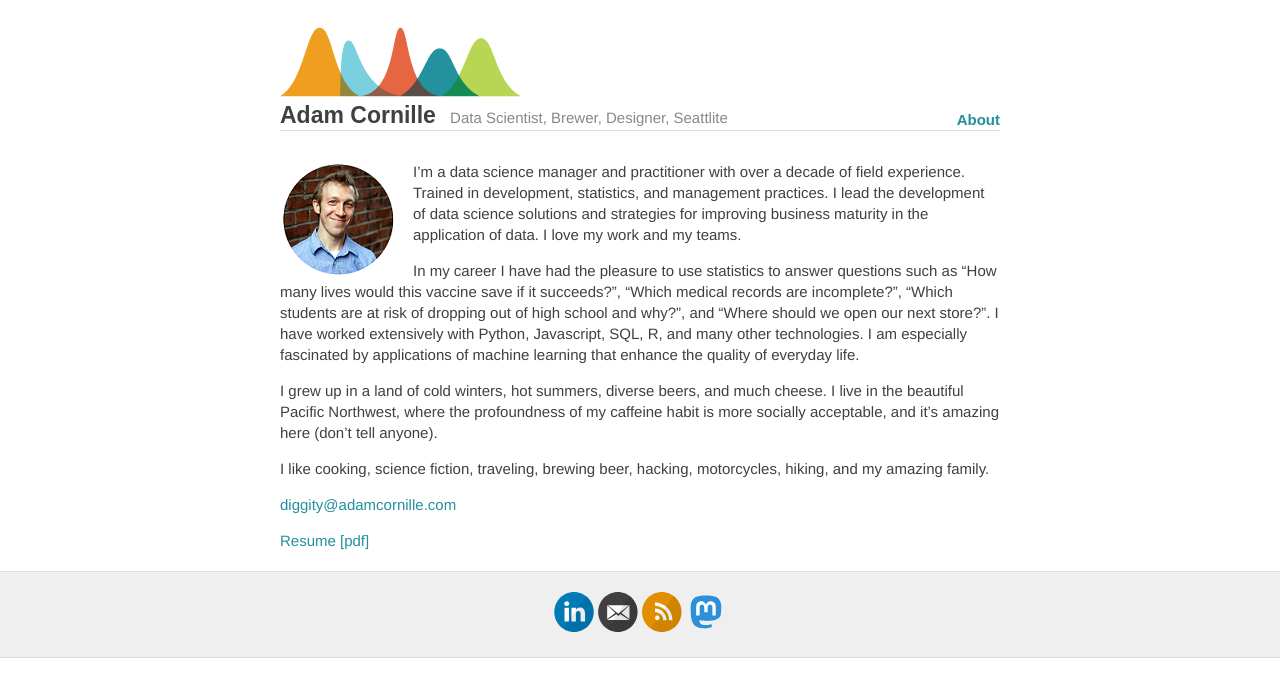
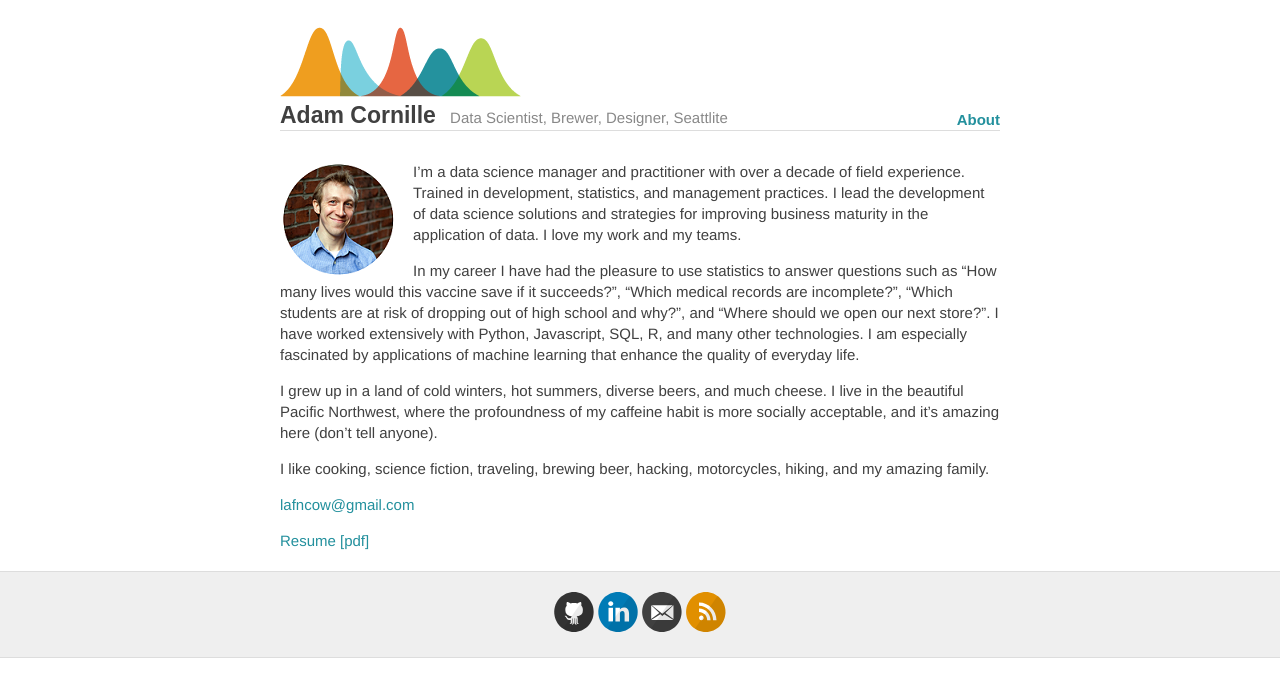
Before and after one commit to lafncow/lafncow.github.io, a Jekyll site: the page built from about.md, in a window 1280 px wide. Shown: the top 697 px of the page. Built offline with Jekyll 4.4.1, drawn with Linux system fonts in a browser that asks for light colours.

Commit message:
email, tracking removal

```diff
--- a/_config.yml
+++ b/_config.yml
@@ -18,17 +18,17 @@ avatar: /images/headerImage.png
 # Includes an icon in the footer for each username you enter
 footer-links:
   dribbble:
-  email: diggity+website@adamcornille.com
+  email: lafncow+website@gmail.com
   facebook:
   flickr:
-  github:
+  github: https://github.com/lafncow
   instagram:
   bitcoin: 1CGn1XZJi3tidEPMcFSsvu6x8c33woGvto
   linkedin: adam-cornille-8aa689b
   pinterest:
   rss: rss # just type anything here for a working RSS icon, make sure you set the "url" above!
-  twitter: lafncow
-  mastodon: "https://mastodon.social/@lafncow"
+  twitter:
+  mastodon:
   stackoverflow: # your stackoverflow profile, e.g. "users/50476/bart-kiers"
   youtube: # channel/<your_long_string> or user/<user-name>
   googleplus: # anything in your profile username that comes after plus.google.com/
--- a/_layouts/default.html
+++ b/_layouts/default.html
@@ -93,11 +93,6 @@
         //Apply A/B tests
         abTestValues = abTesting.showABtests(abTests);
       {% endif %}
-
-      {% if site.google_analytics %}
-        //Google Analytics
-        {% include analytics.js %}
-      {% endif %}
     </script>
   </body>
 </html>
--- a/about.md
+++ b/about.md
@@ -12,7 +12,7 @@ I grew up in a land of cold winters, hot summers, diverse beers, and much cheese
 
 I like cooking, science fiction, traveling, brewing beer, hacking, motorcycles, hiking, and my amazing family.
 
-[diggity@adamcornille.com](mailto:diggity+website@adamcornille.com)
+[lafncow@gmail.com](mailto:lafncow+website@gmail.com)
 
 <a href="http://adamcornille.com/docs/Adam_Cornille.pdf" target="_blank">Resume [pdf]</a>
 
```
Also changed, not shown: 1 other file.
